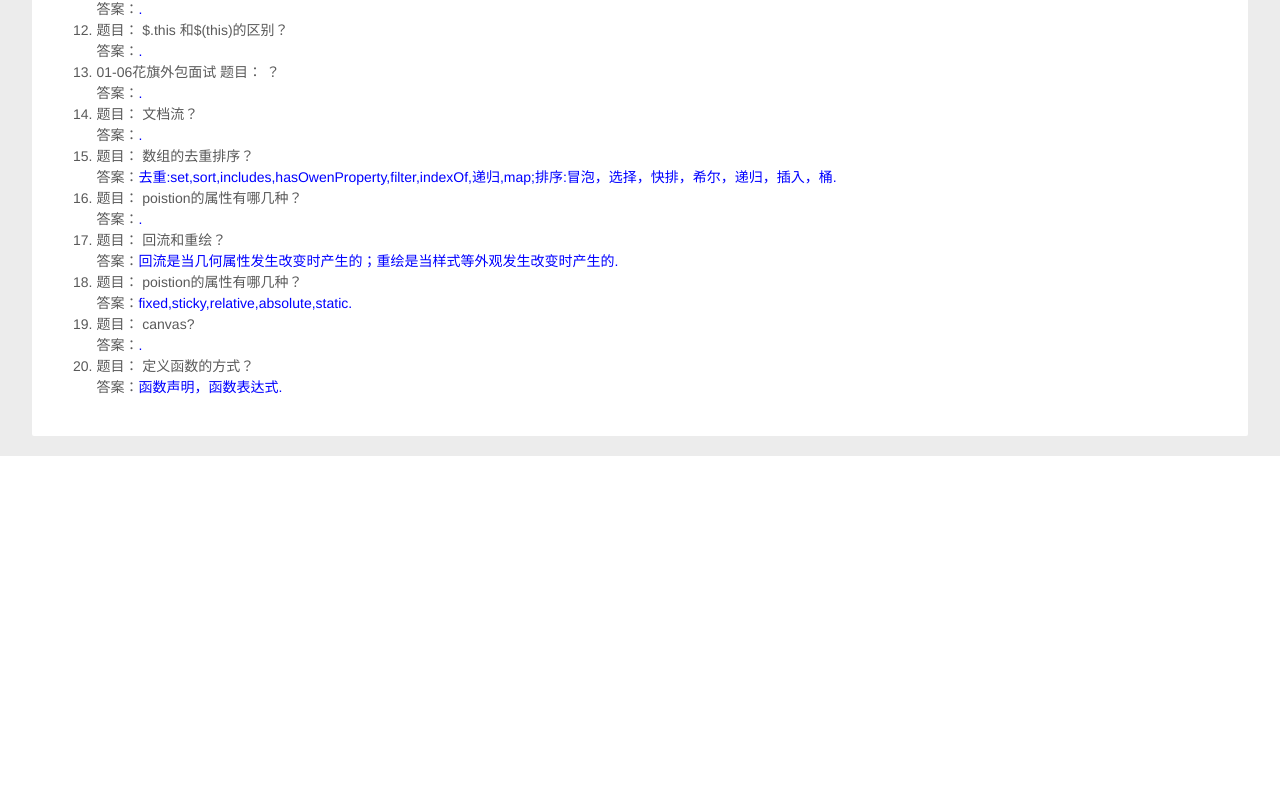
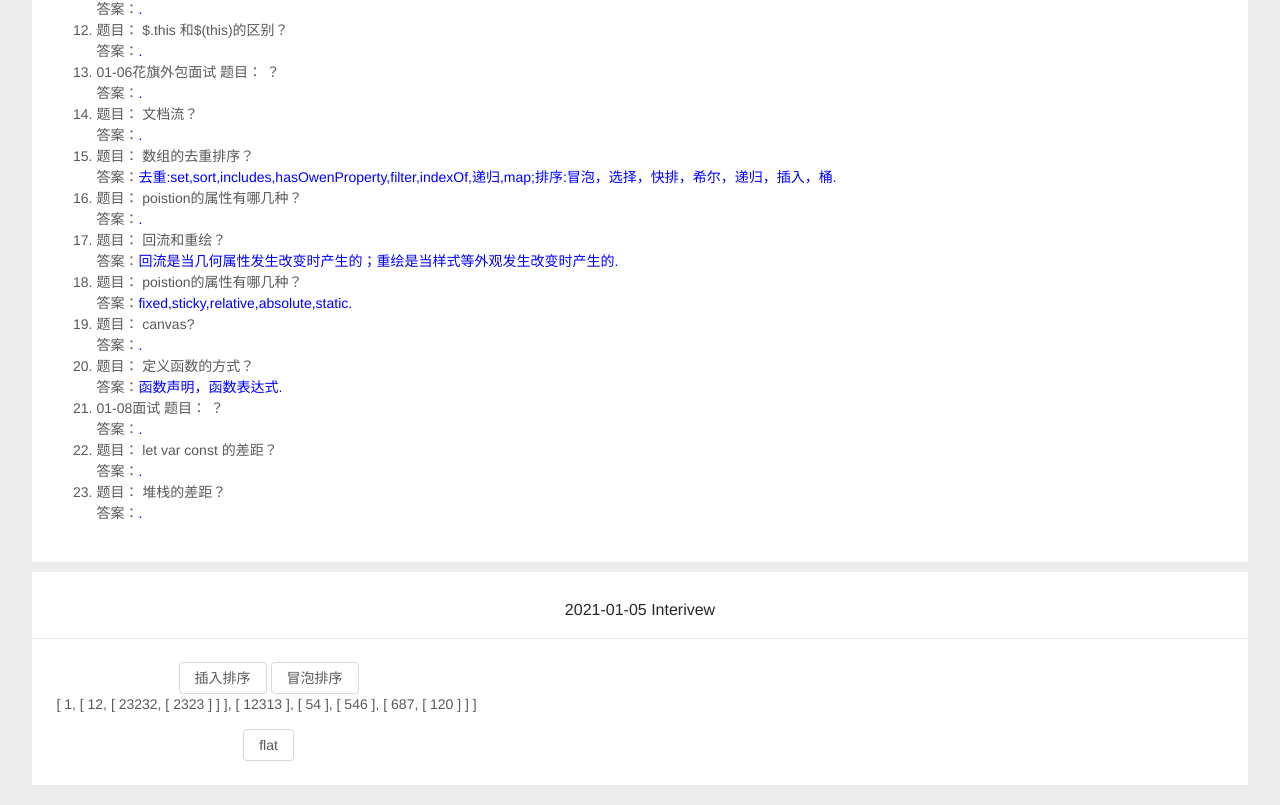
Before and after one commit to jackluotong/vue_project, a Vue app: page /January in a window 1280 px wide. Shown: the part 623-1428 px from the top of the page. Before the commit the page ends 1079 px from the top, so only its background shows below. Built offline with nearby package versions, Linux system fonts and the light colour scheme.

Commit message:
add sort part and array deal with flat.

```diff
--- a/src/components/Interview/January.vue
+++ b/src/components/Interview/January.vue
@@ -19,10 +19,29 @@
       </div>
     </a-card>
 
+    <!-- js part -->
+    <div
+     style="paddingTop:10px">
+    <a-card
+      title="2021-01-05 Interivew"
+      :bordered="false"
+      style="width:98%;margin:0 auto;paddingTop:10px"
+    >
+    <div style="float:left;">
+      <a-button @click='insertSortTest()'>插入排序</a-button>
+      <a-button @click='insertSortTest()'>冒泡排序</a-button>
+      <p>{{array}}</p>
+      <p>{{afterValue}}</p>
+      <a-button @click='flat()'>flat</a-button>
+
+    </div>
+    </a-card>
+     </div>
   </div>
 
 </template>
 <script>
+
 export default {
   data() {
     return {
@@ -46,9 +65,91 @@ export default {
         { name: 'poistion的属性有哪几种？', answer: 'fixed,sticky,relative,absolute,static' },
         { name: 'canvas?',answer:''},
         { name: '定义函数的方式？',answer:'函数声明，函数表达式'},
-      ]
+        { title: '01-08面试', name: ' ？', answer: '' },
+        { name:'let var const 的差距？',answer:''},
+        { name:'堆栈的差距？',answer:''},
+      ],
+      array:[1,[12,[23232,[2323]]],[12313],[54],[546],[687,[120]]],
+      afterValue:'',
+
     }
   },
+  methods:{
+    insertSortTest:function(){
+      let array=[1,0,12,122,1231,3123213213,8]
+      let a=this.insertSort(array)
+      console.log(a.toString());//数组转换为字符串的方法：toString,join,
+      console.log(a.join(','));//split
+    },
+    /**
+     * 算法排序类
+     * 冒泡排序 O(n2)
+     */
+    bubbling:function(array){
+      const {length}=array;
+      for(let i=0;i<length;i++){
+        for(let j=0;j<length-1-i;j++){
+          if(array[j]>array[j+1]){
+            [array[j+1],array[j]]=[array[j],array[j+1]]
+          }
+        }
+      }
+       return array;
+    },
+    /**
+     * 选择排序 O(n2)
+     */
+    selectionSort:function(array){
+       const {length}=array;
+       let indexMin;
+       for(let i=0;i<length;i++){
+         indexMin=1;
+         for(let j=i;j<length;j++){
+           if(array[indexMin]>array[j]) indexMin=j;
+         }
+         if(i !=indexMin){
+           [array[indexMin],array[i]]=[array[i],array[indexMin]]
+         }
+       }
+       return array;
+    },
+    /**
+     * 插入排序
+     */
+    insertSort:function(array){
+      const {length}=array
+      let temp;
+      for(let i=0;i<length;i++){
+        let j=i;
+        temp=array[i]
+        while(j>0 && array[j-1]>temp){
+          array[j]=array[j-1];
+          j--;
+        }
+        array[j]=temp;
+      }
+      return array;
+    },
+     /**
+     * 归并排序
+     */
+
+     /**
+     * 计数排序
+     */
+
+     /**
+     * 桶排序
+     */
+
+     /**
+     * 基数排序
+     */
+    flat:function(){
+      let str=JSON.stringify(this.array)
+      this.afterValue=str;
+    }
+  }
 
 }
 </script>
@@ -59,4 +160,7 @@ export default {
 .liClass {
   text-align: left;
 }
+button{
+  margin-left: 4px;
+}
 </style>
```
